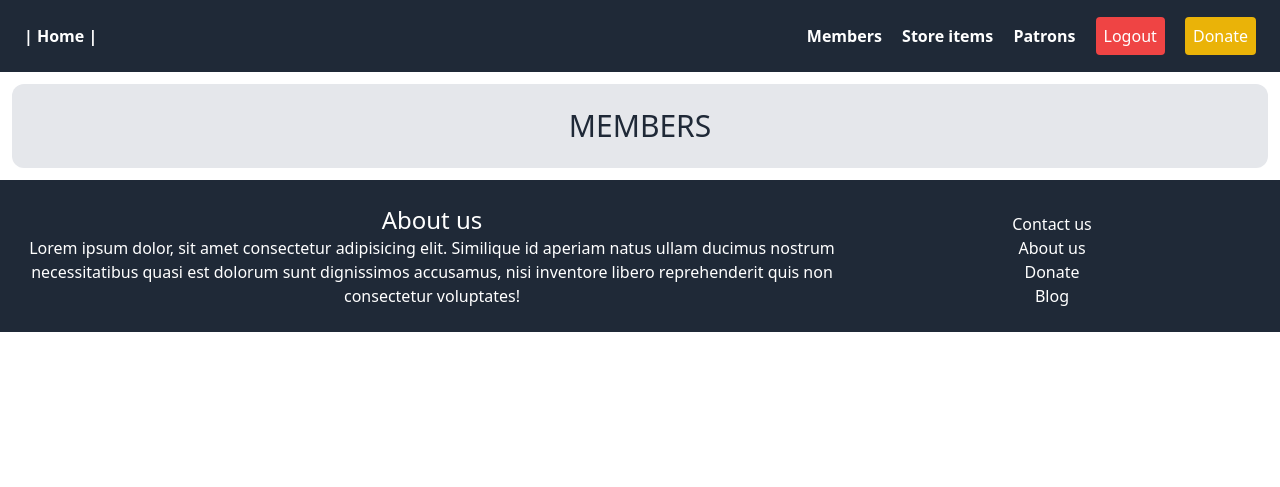
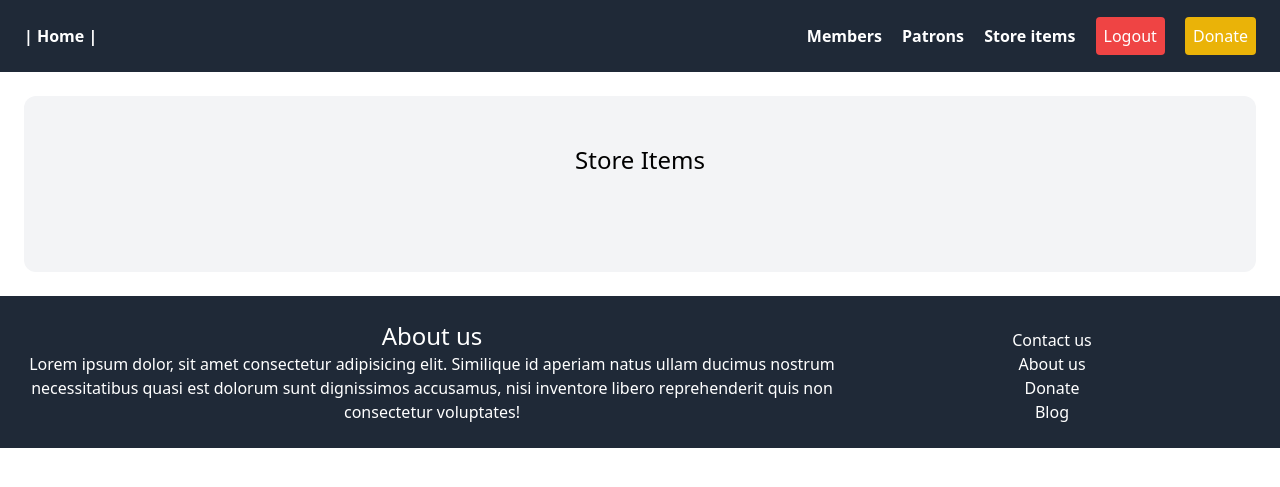
Before and after one commit to kennynet66/Sports_club-system, a Django app: page /members/ in a window 1280 px wide. Shown: the top 487 px of the page. Run offline with Django 4.2, Linux system fonts and the light colour scheme; the visitor is signed in with stand-in values (Sample User, id 1); some libraries are stand-ins or nearby versions.

Commit message:
fixed members page

```diff
--- a/task/core/models.py
+++ b/task/core/models.py
@@ -32,7 +32,7 @@
         choices = KIN_CHOICES,
         default=None,
         )
-    school_of_origin = models.CharField(max_length = 20)
+    school_of_origin = models.CharField(max_length = 200)
     weight = models.FloatField(default=50)
     height = models.FloatField(default=50)
     special_needs = models.BooleanField(default=False, blank=True, null=True)
--- a/task/core/templates/core/base.html
+++ b/task/core/templates/core/base.html
@@ -21,8 +21,8 @@
         {% if request.user.is_authenticated %}
             <div>
                 <a href="{% url 'core:member' %}" class="mr-4"><b>Members</b></a>
+                <a href="{% url 'core:patrons' %}" class="mr-4"><b>Patrons</b></a>
                 <a href="{% url 'core:store' %}" class="mr-4"><b>Store items</b></a>
-                <a href="{% url 'core:patrons' %}" class="mr-4"><b>Patrons</b></a>
                 <a href="{% url 'core:logout' %}" class="bg-red-500 mr-4 rounded p-2">Logout</a>
                 <a href="#" class="bg-yellow-500 w-auto rounded p-2">Donate</a>
             </div>
--- a/task/core/templates/core/index.html
+++ b/task/core/templates/core/index.html
@@ -14,7 +14,7 @@
             <div>
                 <img src="{{ sport.passport.url }}" alt="I feel better" class="rounded-t-xl">
 
-                <div class="p-6 bg-white border-t border-red-800 text-center rounded-b-xl">
+                <div class="p-6 bg-white border-t border-b border-red-800 text-center rounded-b-xl">
                     <h2 class="text-2xl">{{ sport.name }}</h2>
                     <p class="text-gray-500">{{ sport.description }}</p>
                 </div>
--- a/task/core/templates/core/members.html
+++ b/task/core/templates/core/members.html
@@ -1,21 +1,27 @@
 {% extends 'core/base.html' %}
-{% block title %}<title> Members | Welcome</title> {% endblock %}
+
+{% block title %} <title> store | Welcome</title> {% endblock %}
 
 {% block content %}
-<div class="m-3 bg-gray-200 rounded-xl text-center p-6">
-    <h1 class="text-3xl semi-bold text-gray-800">MEMBERS</h1>
+<div class="m-6 px-6 py-12 bg-gray-100 rounded-xl">
+    <h2 class="mb-12 text-2xl text-center">Store Items</h2>
+<a href = "#">
+    <div class="grid grid-cols-3 gap-3">
+        {% for details in details %}
+            <div>
+                <div class="p-6 bg-white border-t border-b border-red-800 text-center rounded-t-xl">
+                    <h2 class="text-2xl">{{ details.firstname }} {{ details.lastname }}</h2>
+                    <p class="text-gray-500"><b> Gender: </b>{{ details.gender }}</p>
+                    <p class="text-gray-500"><b> School: </b>{{ details.school_of_origin }}</p>
+                </div>
+
+                <div>
+                    <img src="{{ details.passport.url }}" alt="I feel better" class="rounded-b-xl" width="400" height="auto">
+                </div>
+            </div>
+
+        {% endfor %}
 </div>
-
-{% for details in details %}
-<div class="m-3 bg-gray-200 rounded-xl text-center p-6">
-    <h1 class="text-2xl">{{ details.firstname }} {{ details.lastname }}</h1>
-    <div class="flex">
-        <img src="{{ details.passport.url }}" class="rounded-xl" alt="details photo" width="200" height="50">
-        <div class="text-center m-4">
-            <p>{{ details.school_of_origin }}</p>
-        </div>
-
-    </div>
+</a>
 </div>
-{% endfor %}
 {% endblock %}
```
